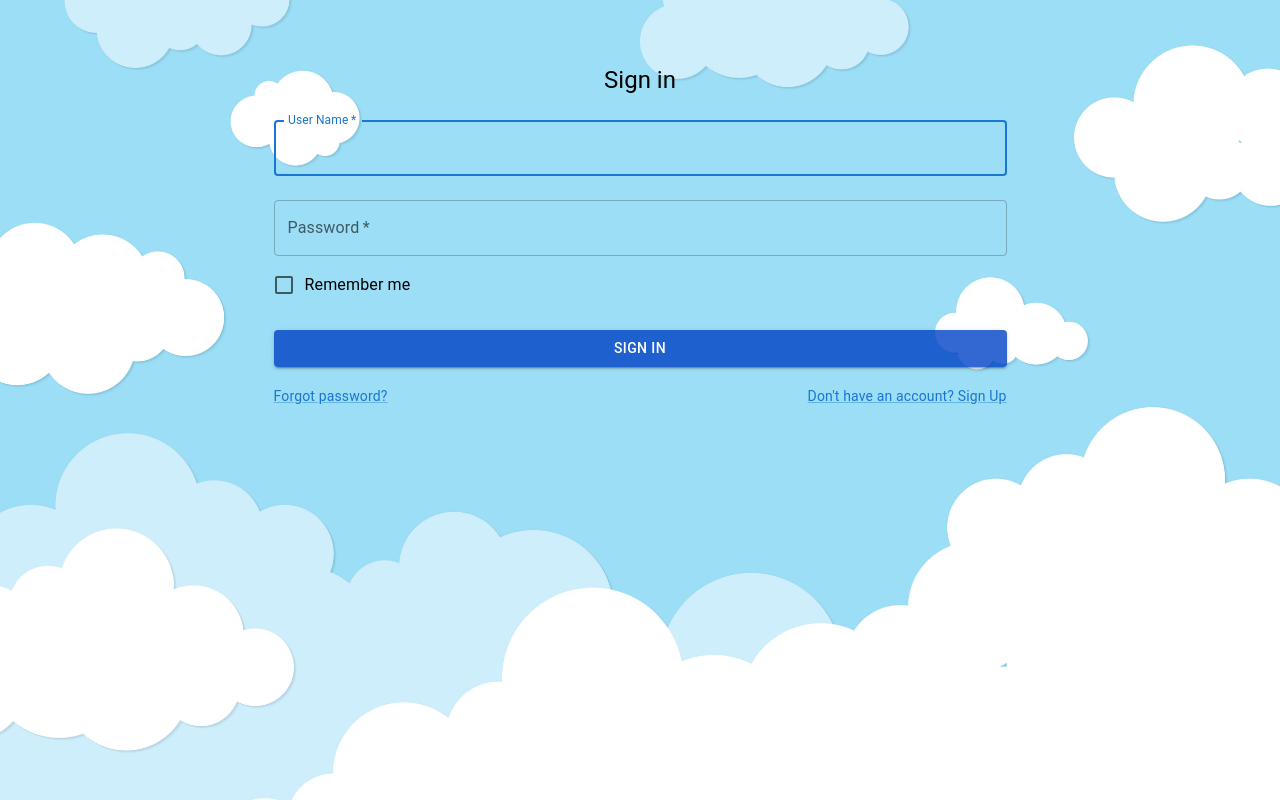
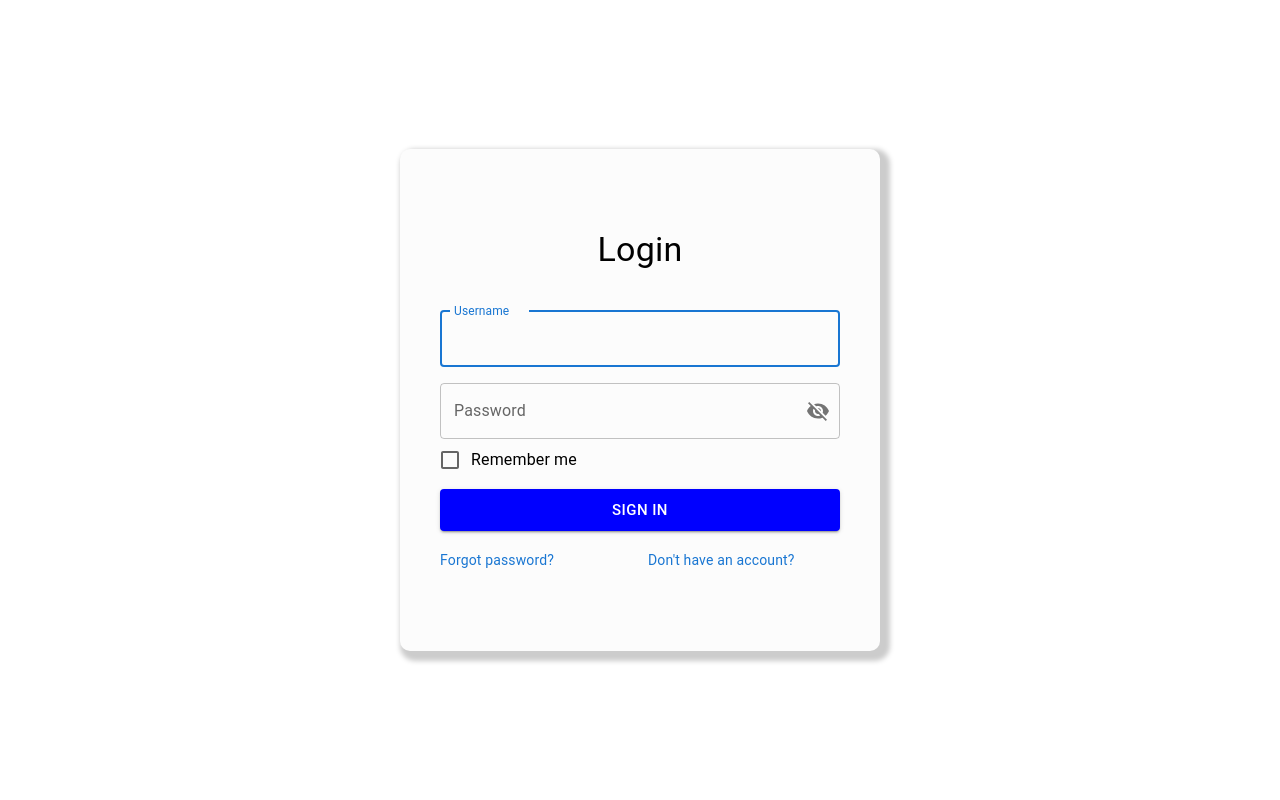
Before and after one commit to nvhoang2003/quizzbfe, a Next.js app: page /auth/login in a window 1280 px wide. Built offline with nearby package versions, Linux system fonts and the light colour scheme.

Commit message:
login fix respon

```diff
--- a/package.json
+++ b/package.json
@@ -11,6 +11,7 @@
   "dependencies": {
     "@emotion/react": "^11.11.1",
     "@emotion/styled": "^11.11.0",
+    "@mui/icons-material": "^5.14.0",
     "@mui/material": "^5.14.0",
     "@mui/x-data-grid": "^6.9.2",
     "autoprefixer": "10.4.14",
--- a/src/pages/auth/login.js
+++ b/src/pages/auth/login.js
@@ -1,36 +1,76 @@
-import { React, useState } from 'react'
-import { TextField, Button, FormControl, Box, FormControlLabel, Grid, Link, Typography, Checkbox } from '@mui/material';
+import * as React from 'react';
+import { TextField, Button, FormControl, Box, FormControlLabel, Grid, Link, Typography, Checkbox, InputLabel, OutlinedInput, InputAdornment, IconButton, Stack } from '@mui/material';
 import { loginAuth } from '@/dataProvider/postApi';
 import { setupLocalStorage } from '@/auth/utils';
+import { Visibility, VisibilityOff } from '@mui/icons-material';
+import { styled, alpha } from '@mui/material/styles';
+
+const StyledContent = styled('div')(({ theme }) => ({
+  margin: 'auto',
+  display: 'flex',
+  justifyContent: 'center',
+  backgroundColor: '#fcfcfc',
+  padding: theme.spacing(4, 8),
+  justifyItems: 'center',
+  [theme.breakpoints.up('md')]: {
+    width: 480,
+    flexShrink: 0,
+    padding: theme.spacing(10, 5),
+    boxShadow: '5px 5px 5px 5px #cccccc',
+    border: '1px',
+    borderRadius: '10px'
+  }
+}));
+
+const StyledRoot = styled('main')(({ theme }) => ({
+  display: 'flex',
+  flexDirection: 'column',
+  justifyContent: 'center',
+  alignItems: 'center',
+  height: '100vh',
+  position: 'relative'
+}));
 
 export default function login() {
-  const [username, setUsername] = useState('');
-  const [password, setPassword] = useState('');
+  const [username, setUsername] = React.useState('');
+  const [password, setPassword] = React.useState('');
+  const [showPassword, setShowPassword] = React.useState(false);
+
+  const handleClickShowPassword = () => setShowPassword((show) => !show);
+
+  const handleMouseDownPassword = (event) => {
+    event.preventDefault();
+  };
 
   const handleSubmit = async (e) => {
     e.preventDefault();
     const responseLogin = await loginAuth({ username, password });
     const { response } = responseLogin;
-    setupLocalStorage(responseLogin.data.accessToken);
+    responseLogin.data == null ?? setupLocalStorage(responseLogin.data.accessToken);
   };
 
   return (
-    <main className='bg-login'>
-      <div>
-        <div className='form-login'>
+    <StyledRoot>
+      <StyledContent >
+        <Stack sx={{ width: 1 }}>
+          <Stack spacing={2} sx={{ mb: 5, position: 'relative' }}>
+            <Typography variant="h4" align="center">Login</Typography>
+          </Stack>
           <Box
-            sx={{
-              paddingTop: 8,
-              display: 'flex',
-              flexDirection: 'column',
-              alignItems: 'center',
-            }}
+            component="form"
+            onSubmit={handleSubmit}
+            noValidate
+            display='flex'
+            flexDirection='column'
+            fullWidth
           >
-            <Typography component="h1" variant="h5">
-              Sign in
-            </Typography>
-            <Box component="form" onSubmit={handleSubmit} noValidate sx={{ mt: 1 }}>
-              <TextField
+            <FormControl
+              fullWidth
+              variant="outlined"
+              sx={{ mb: 1 }}
+            >
+              <InputLabel htmlFor="username">Username</InputLabel>
+              <OutlinedInput
                 margin="normal"
                 required
                 fullWidth
@@ -42,18 +82,40 @@ export default function login() {
                 autoComplete="username"
                 autoFocus
               />
-              <TextField
+            </FormControl>
+
+            <FormControl
+              fullWidth
+              variant="outlined"
+              sx={{ mt: 1 }}
+            >
+              <InputLabel htmlFor="password">Password</InputLabel>
+              <OutlinedInput
+                type={showPassword ? 'text' : 'password'}
+                endAdornment={
+                  <InputAdornment position="end">
+                    <IconButton
+                      aria-label={showPassword ? 'show' : 'hide'}
+                      onClick={handleClickShowPassword}
+                      onMouseDown={handleMouseDownPassword}
+                      edge="end"
+                    >
+                      {showPassword ? <Visibility /> : <VisibilityOff />}
+                    </IconButton>
+                  </InputAdornment>
+                }
                 margin="normal"
                 required
                 fullWidth
                 name="password"
                 label="Password"
-                type="password"
                 id="password"
                 value={password}
                 onChange={(e) => setPassword(e.target.value)}
                 autoComplete="current-password"
               />
+            </FormControl>
+
             <FormControlLabel
               control={<Checkbox value="remember" color="primary" />}
               label="Remember me"
@@ -62,26 +124,26 @@ export default function login() {
               type="submit"
               fullWidth
               variant='contained'
-                sx={{ mt: 3, mb: 2, backgroundColor: 'Highlight' }}
+              size="large"
+              sx={{ mt: 1, mb: 2, backgroundColor: 'blue' }}
             >
               Sign In
             </Button>
-              <Grid container>
-                <Grid item xs>
-                  <Link href="#" variant="body2">
+            <Grid container spacing={2}>
+              <Grid item xs={12} md={6}>
+                <Link href="#" variant="body2" underline="hover">
                   Forgot password?
                 </Link>
               </Grid>
-                <Grid item>
-                  <Link href="#" variant="body2">
-                    {"Don't have an account? Sign Up"}
+              <Grid item xs={12} md={6}>
+                <Link href="#" variant="body2" underline="hover">
+                  Don't have an account?
                 </Link>
               </Grid>
             </Grid>
           </Box>
-          </Box>
-        </div>
-      </div>
-    </main >
+        </Stack>
+      </StyledContent>
+    </StyledRoot>
   )
 }
--- a/src/styles/globals.css
+++ b/src/styles/globals.css
@@ -17,7 +17,7 @@
 }
 
 body {
-  color: rgb(var(--foreground-rgb));
+  color: var(--foreground-rgb);
   /* background: linear-gradient(
       to bottom,
       transparent,
@@ -47,9 +47,9 @@ body {
 }
 
 .bg-login {
-  background-image: url('/v1015-104a.jpg');
+  /* background-image: url('/v1015-104a.jpg');
   background-size: cover;
   background-position: center;
-  background-repeat: no-repeat;
+  background-repeat: no-repeat; */
   height: 100vh;
 }
```
Also changed, not shown: 1 other file (tests, documents, lock files or other folders). Lines whose indentation alone changed are shown as unchanged.
